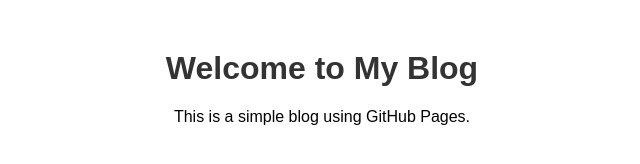
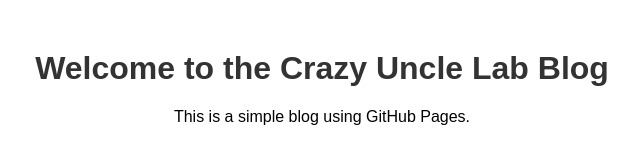
Before and after one commit to CrazyUncleLab/CrazyUncleLab.github.io, a plain HTML site: page index.html in a window 1280 px wide. Shown: the whole page, without its empty margins (318-958 px from the left). Drawn offline with Linux system fonts and the light colour scheme.

Commit message:
Update index.html

```diff
--- a/index.html
+++ b/index.html
@@ -16,7 +16,7 @@
     </style>
 </head>
 <body>
-    <h1>Welcome to My Blog</h1>
+    <h1>Welcome to the Crazy Uncle Lab Blog</h1>
     <p>This is a simple blog using GitHub Pages.</p>
 </body>
 </html>
```
